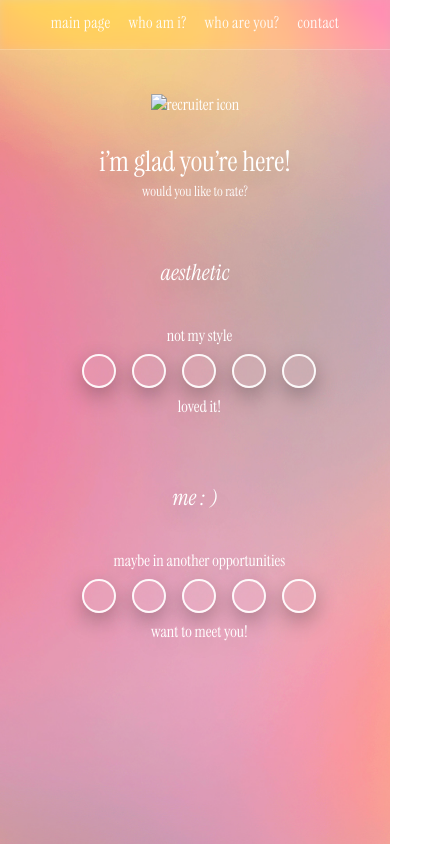
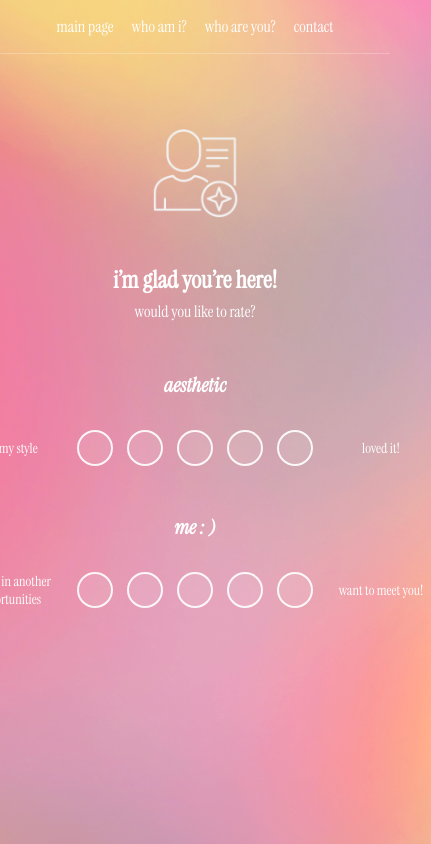
Before and after one commit to zeynpicll/deneme, a plain HTML site: page recruiter.html in a window 390 px wide. Shown: the whole page, 431 px wide, since content can reach past the window. Drawn offline with Linux system fonts and the light colour scheme; files whose address does not match are found by name.

Commit message:
Update recruiter.html

```diff
--- a/recruiter.html
+++ b/recruiter.html
@@ -6,126 +6,79 @@
 <title>For Recruiters | Zeynep Iclal Akçakoca</title>
 
 <style>
-/* ===== Fonts ===== */
 @font-face{
   font-family:"Instrument Serif";
   src:url("fonts/instrumentserif-regular.ttf") format("truetype");
-  font-weight:400; font-style:normal; font-display:swap;
 }
 @font-face{
   font-family:"Instrument Serif";
   src:url("fonts/instrumentserif-italic.ttf") format("truetype");
-  font-weight:400; font-style:italic; font-display:swap;
+  font-style:italic;
 }
-
-/* ===== Reset/Base ===== */
-*{ box-sizing:border-box; }
-html{ scroll-behavior:smooth; }
 body{
   margin:0;
   font-family:"Instrument Serif", Georgia, serif;
   color:#fff;
+  background: url("background.jpg") center/cover fixed no-repeat;
   min-height:100vh;
-
-  /* Çok sağlam arka plan: 1) ./img 2) kök 3) gradient */
-  background:
-    url("./img/background.jpg") center/cover fixed no-repeat,
-    url("background.jpg") center/cover fixed no-repeat,
-    radial-gradient(circle at 20% 15%, #ffb3ba 0 22%, transparent 23%),
-    radial-gradient(circle at 80% 25%, #ffdfba 0 22%, transparent 23%),
-    radial-gradient(circle at 30% 70%, #ffffba 0 22%, transparent 23%),
-    radial-gradient(circle at 70% 80%, #baffc9 0 22%, transparent 23%),
-    radial-gradient(circle at 50% 55%, #bae1ff 0 22%, #bae1ff 23%);
-  background-blend-mode: normal, normal, screen, screen, screen, screen, screen;
-  position:relative;
-  overflow-x:hidden;
 }
 
-/* üstte ince çizgi — diğer sayfalarla aynı yükseklik */
 header{
-  position:sticky; top:0; z-index:5;
-  backdrop-filter:saturate(140%) blur(4px);
-  -webkit-backdrop-filter:saturate(140%) blur(4px);
-  border-bottom:1px solid rgba(255,255,255,.22);
+  border-bottom:1px solid rgba(255,255,255,.25);
+  text-align:center;
+  padding:16px;
 }
 nav{
-  display:flex; justify-content:center; gap:3.2rem;
-  padding:14px 16px 18px;   /* diğer sayfayla aynı */
+  display:flex; justify-content:center; gap:32px;
 }
-nav a{
-  color:#fff; text-decoration:none; opacity:.92; letter-spacing:.02em; font-size:18px;
-}
-nav a:hover{ opacity:1; text-decoration:underline; }
+nav a{ color:#fff; text-decoration:none; }
+nav a:hover{ text-decoration:underline; }
 
-/* ===== Content ===== */
 .main{
   display:flex; flex-direction:column; align-items:center;
-  gap:22px; padding:40px 20px 80px;
+  text-align:center;
+  padding:40px 20px;
+}
+.hero-icon{
+  width:120px; margin:20px 0;
+}
+h2{ font-size:34px; margin:10px 0 0; }
+p{ font-size:16px; margin:6px 0 20px; }
+h3{ font-size:26px; margin:30px 0 14px; font-style:italic; }
+
+.rate-row{
+  display:flex;
+  align-items:center;
+  justify-content:center;
+  gap:18px;
+  margin:18px 0;
+}
+.side{
+  font-size:18px;
+  min-width:150px;
   text-align:center;
 }
-.hero-icon{
-  width:128px; height:auto; opacity:.98;
-  filter:drop-shadow(0 10px 24px rgba(0,0,0,.28));
-  margin-top:8px; margin-bottom:6px;
-}
-.lead h2{ margin:0; font-size:40px; font-weight:400; text-shadow:0 10px 22px rgba(0,0,0,.28); }
-.lead p { margin:2px 0 18px; font-size:18px; opacity:.95; }
-h3{ margin:26px 0 12px; font-size:30px; font-style:italic; font-weight:400; text-shadow:0 10px 22px rgba(0,0,0,.28); }
-
-/* ===== Rating satırları ===== */
-.rate-row{
-  width:min(980px, 86vw);
-  margin:8px auto 26px;
-  display:grid;
-  grid-template-columns: auto 1fr auto;
-  align-items:center; column-gap:18px;
-}
-.side{
-  font-size:18px; text-shadow:0 8px 18px rgba(0,0,0,.25); white-space:nowrap;
-}
 .rating{
-  display:flex; align-items:center; justify-content:center; gap:18px;
+  display:flex; gap:14px;
 }
 .dot{
-  width:46px; height:46px; border-radius:50%;
-  border:2px solid rgba(255,255,255,.92);
-  background:rgba(255,255,255,.08);
-  box-shadow:0 8px 22px rgba(0,0,0,.28);
-  transition:transform .18s, box-shadow .18s, background .18s;
+  width:40px; height:40px; border-radius:50%;
+  border:2px solid rgba(255,255,255,.9);
+  background:rgba(255,255,255,.1);
   cursor:pointer;
+  transition:.2s;
 }
-.dot:hover{ transform:translateY(-2px); box-shadow:0 10px 28px rgba(0,0,0,.32); }
-.dot.active{
-  background:rgba(255,255,255,.9);
-  box-shadow:0 12px 28px rgba(0,0,0,.34), inset 0 0 0 2px rgba(255,255,255,.98);
-  transform:translateY(-1px) scale(1.02);
-}
+.dot:hover{ transform:scale(1.1); background:#fff; }
 
-/* ===== Mobile (≤640px) ===== */
-@media (max-width:640px){
-  nav{ gap:18px; padding:12px 10px 16px; }
-  nav a{ font-size:16px; }
-  .hero-icon{ width:96px; margin-top:4px; }
-  .lead h2{ font-size:28px; } .lead p{ font-size:14px; }
-  h3{ font-size:22px; margin:18px 0 8px; }
-  .rate-row{
-    width:92vw;
-    grid-template-columns: 1fr;   /* tek sütun */
-    row-gap:8px;
-    position:relative;
-  }
-  .rating{ justify-content:center; gap:16px; }
-  .side{
-    position:static; text-align:center; font-size:16px;
-  }
-  /* üst satır yan yazıları rating’e hizala */
-  .rate-row .side:first-child{ order:-1; }
-  .rate-row .side:last-child{ order:1; }
-  .dot{ width:34px; height:34px; }
+@media(max-width:640px){
+  nav{ gap:18px; }
+  h2{ font-size:24px; }
+  h3{ font-size:20px; }
+  .side{ min-width:100px; font-size:14px; }
+  .dot{ width:32px; height:32px; }
 }
 </style>
 </head>
-
 <body>
   <header>
     <nav>
@@ -137,16 +90,11 @@ h3{ margin:26px 0 12px; font-size:30px; font-style:italic; font-weight:400; text
   </header>
 
   <div class="main">
-    <!-- İKON: önce ./img, sonra kök -->
-    <picture>
-      <source srcset="./img/recruiter.png" />
-      <img src="recruiter.png" alt="recruiter icon" class="hero-icon" />
-    </picture>
+    <!-- ikon yolu: eğer img klasöründeyse ./img/recruiter.png yap -->
+    <img src="recruiter.png" alt="recruiter icon" class="hero-icon" />
 
-    <div class="lead">
-      <h2>i’m glad you’re here!</h2>
-      <p>would you like to rate?</p>
-    </div>
+    <h2>i’m glad you’re here!</h2>
+    <p>would you like to rate?</p>
 
     <h3>aesthetic</h3>
     <div class="rate-row">
```
